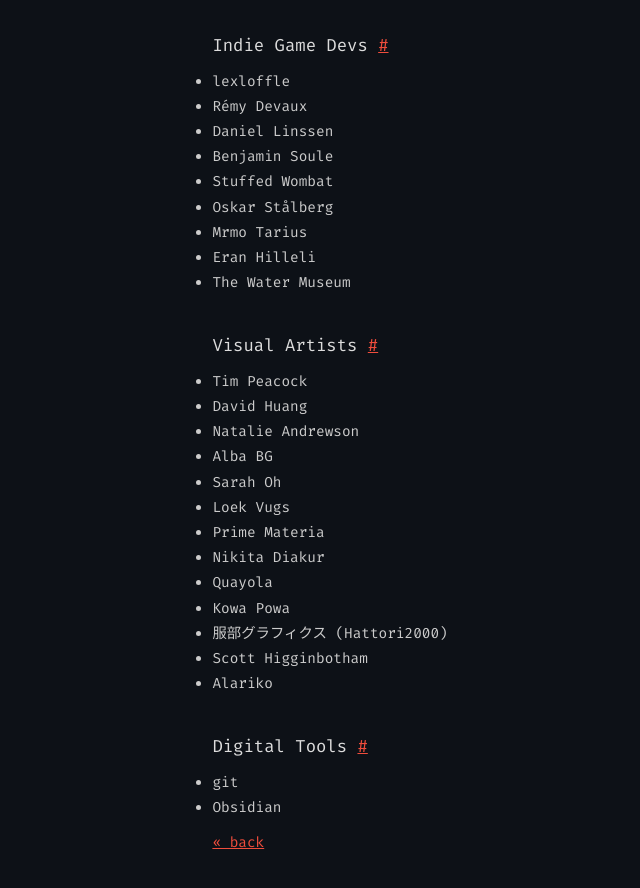
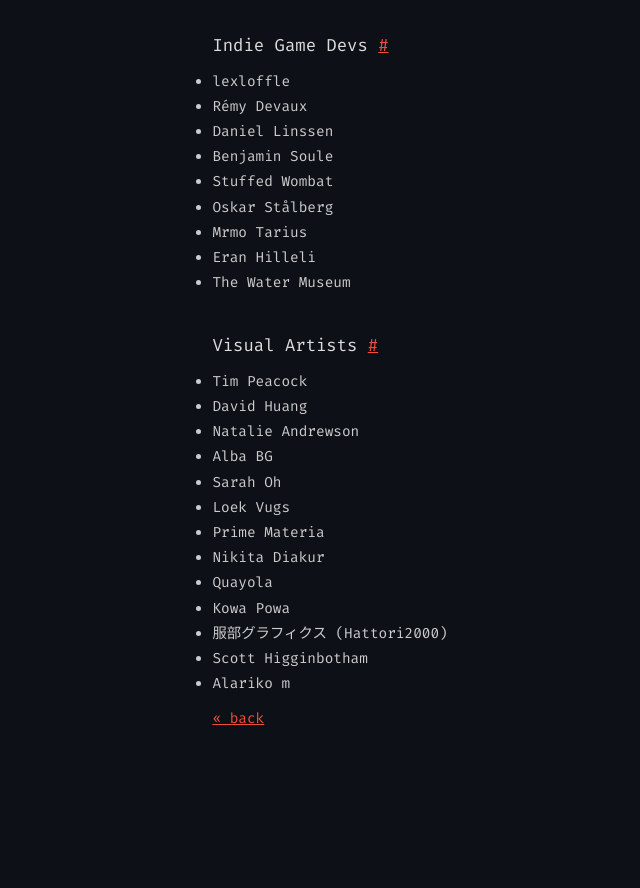
Before and after one commit to sourencho/sourencho.github.io, a Jekyll site: the page built from favorites.md, in a window 1280 px wide and 900 px high, scrolled down 3369 px. Shown: the top 888 px of the window, without its empty margins (118-758 px from the left). Built offline with Jekyll 4.4.1, drawn with Linux system fonts in a browser that asks for light colours; after the commit the page ends 4145 px from its top, so only the background shows below that.

Commit message:
Update favorites.md

```diff
--- a/favorites.md
+++ b/favorites.md
@@ -153,7 +153,4 @@
 - 服部グラフィクス (Hattori2000)
 - Scott Higginbotham
 - Alariko
-
-### Digital Tools
-- git
-- Obsidian
+m
```
